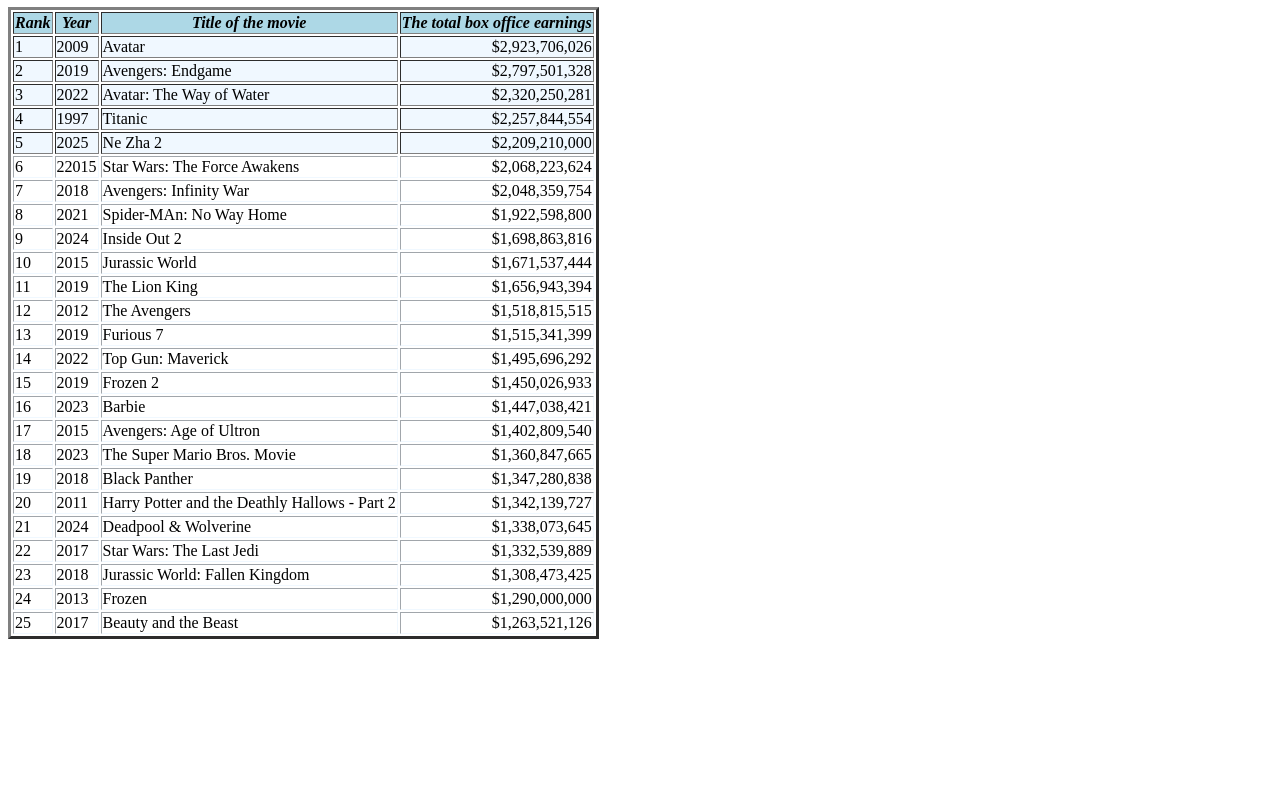
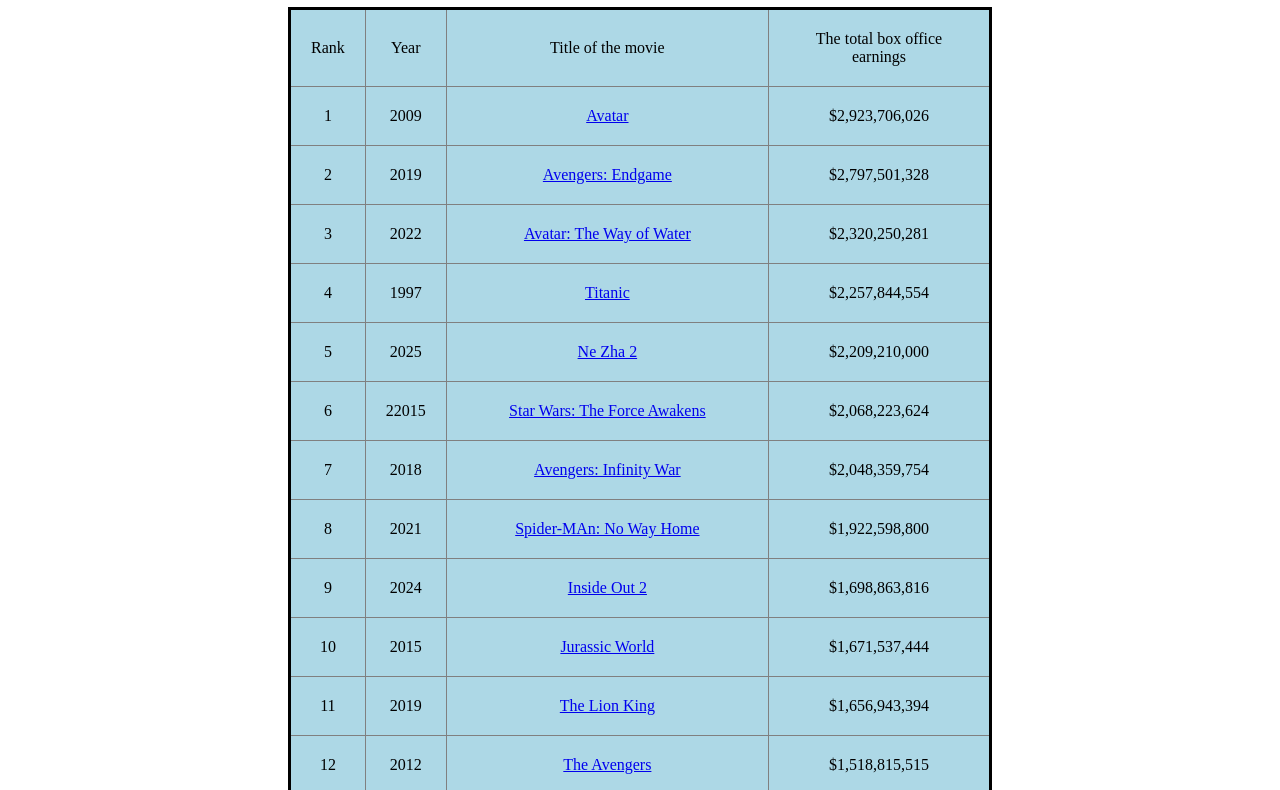
Before and after one commit to gnanagofranck/Module-1-Assessment-4, a plain HTML site: page index.html in a window 1280 px wide. Shown: the part 73-863 px from the top of the page. Before the commit the page ends 800 px from the top, so only its background shows below. Drawn offline with Linux system fonts and the light colour scheme.

Commit message:
Updated submission
Code lines completely revised and style file added

```diff
--- a/index.html
+++ b/index.html
@@ -2,168 +2,172 @@
 <html lang="en">
   <head>
     <meta charset="UTF-8" />
-        <title>Tables and Menus</title>
+    <meta name="viewport" content="width=device-width, initial-scale=1.0" />
+    <title>Document</title>
+    <link rel="stylesheet" href="style.css" />
   </head>
   <body>
-        <h1>The top 25 highest grossing movies of the time</h1>
-
-        <table border="3" style="background-color: dark">
-            <tr align="center" style="background-color: lightblue">
-                <td><em><b>Rank</b></em></td>
-                <td><em><b>Year</b></em></td>
-                <td><em><b>Title of the movie</b></em></td>
-                <td><em><b>The total box office earnings</b></em></td>
+    <h1>THE TOP 25 HIGHEST GROSSING MOVIES OF ALL TIME</h1>
+    <table>
+      <tr>
+        <td>Rank</td>
+        <td>Year</td>
+        <td>Title of the movie</td>
+        <td>The total box office earnings</td>
       </tr>
-            <tr style="background-color: aliceblue" ;  style="background: grey">
+      <tr>
         <td>1</td>
         <td>2009</td>
-                <td>Avatar</td>
-                <td align="right">$2,923,706,026</td>
+          <td><a href="images/Avatar.jpg" target="_blank">Avatar</td>
+        <td>$2,923,706,026</td>
       </tr>
-            <tr style="background-color: aliceblue" ;  style="background: lightgrey">
+      <tr>
         <td>2</td>
         <td>2019</td>
-                <td>Avengers: Endgame</td>
-                <td align="right">$2,797,501,328</td>
+        <td><a href="images/Avengers-Endgame.jpg" target="_blank">Avengers: Endgame</td>
+        <td>$2,797,501,328</td>
       </tr>
-            <tr style="background-color: aliceblue" ;  style="background: grey">
+      <tr>
         <td>3</td>
         <td>2022</td>
-                <td>Avatar: The Way of Water</td>
-                <td align="right">$2,320,250,281</td>
+        <td><a href="images/Avatar-The-Way-of-Water.jpg" target="_blank">Avatar: The Way of Water</td>
+        <td>$2,320,250,281</td>
       </tr>
-            <tr style="background-color: aliceblue" ;  style="background: lightgrey">
+      <tr>
         <td>4</td>
         <td>1997</td>
-                <td>Titanic</td>
-                <td align="right">$2,257,844,554</td>
+        <td><a href="images/titanic.jpeg" target="_blank">Titanic</td>
+        <td>$2,257,844,554</td>
       </tr>
-            <tr style="background-color: aliceblue" ;  style="background: grey">
+      <tr>
         <td>5</td>
         <td>2025</td>
-                <td>Ne Zha 2</td>
-                <td align="right">$2,209,210,000</td>
+        <td><a href="images/Ne-Zha-2.jpg" target="_blank">Ne Zha 2</td>
+        <td>$2,209,210,000</td>
       </tr>
-            <tr style="border-color: aliceblue" ;  style="background: lightgrey">
+      <tr>
         <td>6</td>
         <td>22015</td>
-                <td>Star Wars: The Force Awakens</td>
-                <td align="right">$2,068,223,624</td>
+        <td><a href="images/Star-Wars-The-Force-Awakens.jpg" target="_blank">Star Wars: The Force Awakens</td>
+        <td>$2,068,223,624</td>
       </tr>
-            <tr style="border-color: aliceblue" ;  style="background: grey">
+      <tr>
         <td>7</td>
         <td>2018</td>
-                <td>Avengers: Infinity War</td>
-                <td align="right">$2,048,359,754</td>
+        <td><a href="images/Avengers-Infinity-War.jpg" target="_blank">Avengers: Infinity War</td>
+        <td>$2,048,359,754</td>
       </tr>
-            <tr style="border-color: aliceblue" ;  style="background: lightgrey">
+      <tr>
         <td>8</td>
         <td>2021</td>
-                <td>Spider-MAn: No Way Home</td>
-                <td align="right">$1,922,598,800</td>
+        <td><a href="images/Spider-Man-No-Way-Home.jpg" target="_blank">Spider-MAn: No Way Home</td>
+        <td>$1,922,598,800</td>
       </tr>
-            <tr style="border-color: aliceblue" ;  style="background: grey">
+      <tr>
         <td>9</td>
         <td>2024</td>
-                <td>Inside Out 2</td>
-                <td align="right">$1,698,863,816</td>
+        <td><a href="images/Inside-Out-2.jpg" target="_blank">Inside Out 2</td>
+        <td>$1,698,863,816</td>
       </tr>
-            <tr style="border-color: aliceblue" ;  style="background: lightgrey">
+      <tr>
         <td>10</td>
         <td>2015</td>
-                <td>Jurassic World</td>
-                <td align="right">$1,671,537,444</td>
+        <td><a href="images/Jurassic-World.jpg" target="_blank">Jurassic World</td>
+        <td>$1,671,537,444</td>
       </tr>
-            <tr style="border-color: aliceblue" ;  style="background: grey">
+      <tr>
         <td>11</td>
         <td>2019</td>
-                <td>The Lion King</td>
-                <td align="right">$1,656,943,394</td>
+        <td><a href="images/Disney-The-Lion-King.jpg" target="_blank">The Lion King</td>
+        <td>$1,656,943,394</td>
       </tr>
-            <tr style="border-color: aliceblue" ;  style="background: lightgrey">
+      <tr>
         <td>12</td>
         <td>2012</td>
-                <td>The Avengers</td>
-                <td align="right">$1,518,815,515</td>
+        <td><a href="images/The-Avengers.jpg" target="_blank">The Avengers</td>
+        <td>$1,518,815,515</td>
       </tr>
-            <tr style="border-color: aliceblue" ;  style="background: grey">
+      <tr>
         <td>13</td>
         <td>2019</td>
-                <td>Furious 7</td>
-                <td align="right">$1,515,341,399</td>
+        <td><a href="images/Furious-7.jpg" target="_blank">Furious 7</td>
+        <td>$1,515,341,399</td>
       </tr>
-            <tr style="border-color: aliceblue" ;  style="background: lightgrey">
+      <tr>
         <td>14</td>
         <td>2022</td>
-                <td>Top Gun: Maverick</td>
-                <td align="right">$1,495,696,292</td>
+        <td><a href="images/Top-Gun-Maverick.jpg" target="_blank">Top Gun: Maverick</td>
+        <td>$1,495,696,292</td>
       </tr>
-            <tr style="border-color: aliceblue" ;  style="background: grey">
+      <tr>
         <td>15</td>
         <td>2019</td>
-                <td>Frozen 2</td>
-                <td align="right">$1,450,026,933</td>
+        <td><a href="images/Frozen-II.jpg" target="_blank">Frozen 2</td>
+        <td>$1,450,026,933</td>
       </tr>
-            <tr style="border-color: aliceblue" ;  style="background: lightgrey">
+      <tr>
         <td>16</td>
         <td>2023</td>
-                <td>Barbie</td>
-                <td align="right">$1,447,038,421</td>
+        <td><a href="images/Barbie.jpg" target="_blank">Barbie</td>
+        <td>$1,447,038,421</td>
       </tr>
-            <tr style="border-color: aliceblue" ;  style="background: grey">
+      <tr>
         <td>17</td>
         <td>2015</td>
-                <td>Avengers: Age of Ultron</td>
-                <td align="right">$1,402,809,540</td>
+        <td><a href="images/Avengers-Age-of-Ultron.jpg" target="_blank">Avengers: Age of Ultron</td>
+        <td>$1,402,809,540</td>
       </tr>
-            <tr style="border-color: aliceblue" ;  style="background: lightgrey">
+      <tr>
         <td>18</td>
         <td>2023</td>
-                <td>The Super Mario Bros. Movie</td>
-                <td align="right">$1,360,847,665</td>
+        <td><a href="images/The-Super-Mario-Bros.-Movie.jpg" target="_blank">The Super Mario Bros. Movie</td>
+        <td>$1,360,847,665</td>
       </tr>
-            <tr style="border-color: aliceblue" ;  style="background: grey">
+      <tr>
         <td>19</td>
         <td>2018</td>
-                <td>Black Panther</td>
-                <td align="right">$1,347,280,838</td>
+        <td><a href="images/Black-Panther.jpg" target="_blank">Black Panther</td>
+        <td>$1,347,280,838</td>
       </tr>
-            <tr style="border-color: aliceblue" ;  style="background: lightgrey">
+      <tr>
         <td>20</td>
         <td>2011</td>
-                <td>Harry Potter and the Deathly Hallows - Part 2</td>
-                <td align="right">$1,342,139,727</td>
+        <td><a href="images/Harry-Potter-and-the-Deathly-Hallows.jpg" target="_blank">Harry Potter and the Deathly Hallows - Part 2</td>
+        <td>$1,342,139,727</td>
       </tr>
-            <tr style="border-color: aliceblue" ;  style="background: grey">
+      <tr>
         <td>21</td>
         <td>2024</td>
-                <td>Deadpool & Wolverine</td>
-                <td align="right">$1,338,073,645</td>
+        <td><a href="images/Deadpool-&-Wolverine.jpg" target="_blank">Deadpool & Wolverine</td>
+        <td>$1,338,073,645</td>
       </tr>
-            <tr style="border-color: aliceblue" ;  style="background: lightgrey">
+      <tr>
         <td>22</td>
         <td>2017</td>
-                <td>Star Wars: The Last Jedi</td>
-                <td align="right">$1,332,539,889</td>
+        <td><a href="images/Star-Wars-The-Last.jpg" target="_blank">Star Wars: The Last Jedi</td>
+        <td>$1,332,539,889</td>
       </tr>
-            <tr style="border-color: aliceblue" ;  style="background: grey">
+      <tr>
         <td>23</td>
         <td>2018</td>
-                <td>Jurassic World: Fallen Kingdom</td>
-                <td align="right">$1,308,473,425</td>
+        <td><a href="images/Jurassic-World-Fallen-Kingdom.png" target="_blank">Jurassic World: Fallen Kingdom</td>
+        <td>$1,308,473,425</td>
       </tr>
-            <tr style="border-color: aliceblue" ;  style="background: lightgrey">
+      <tr>
         <td>24</td>
         <td>2013</td>
-                <td>Frozen</td>
-                <td align="right">$1,290,000,000</td>
+        <td><a href="images/Frozen.jpg" target="_blank">Frozen</td>
+        <td>$1,290,000,000</td>
       </tr>
-            <tr style="border-color: aliceblue" ;  style="background: grey">
+      <tr>
         <td>25</td>
         <td>2017</td>
-                <td>Beauty and the Beast</td>
-                <td align="right">$1,263,521,126</td>
+        <td><a href="images/Beauty-and-the-Beast.jpg" target="_blank">Beauty and the Beast</td>
+        <td>$1,263,521,126</td>
       </tr>
     </table>
+    <footer>
+    <p>&copy; 2025 Franck Gnanago. All rights reserved.</p>
+</footer>
   </body>
 </html>
--- /dev/null
+++ b/style.css
@@ -0,0 +1,24 @@
+
+body {
+    margin-left: 200px;
+    margin-right: 200px;
+}
+h1 {
+    text-align: center;
+}
+table {
+    border: 3px solid black;
+    border-collapse: collapse;
+    width: 80%;
+    margin: 20px auto;
+    background: lightblue;
+}
+tr, td {
+    border: 1px solid gray;
+    padding: 20px;
+    text-align: center;
+}
+footer {
+    text-align: center;
+    color: black;
+}
```
Lines whose indentation alone changed are shown as unchanged.
